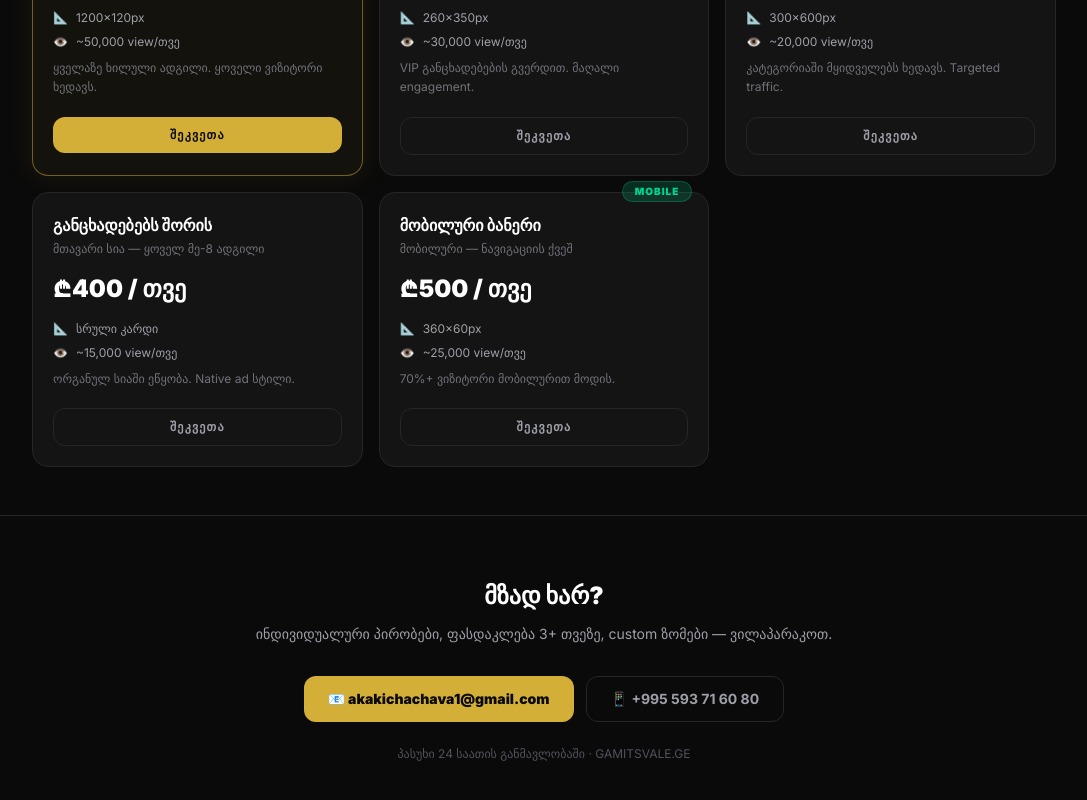
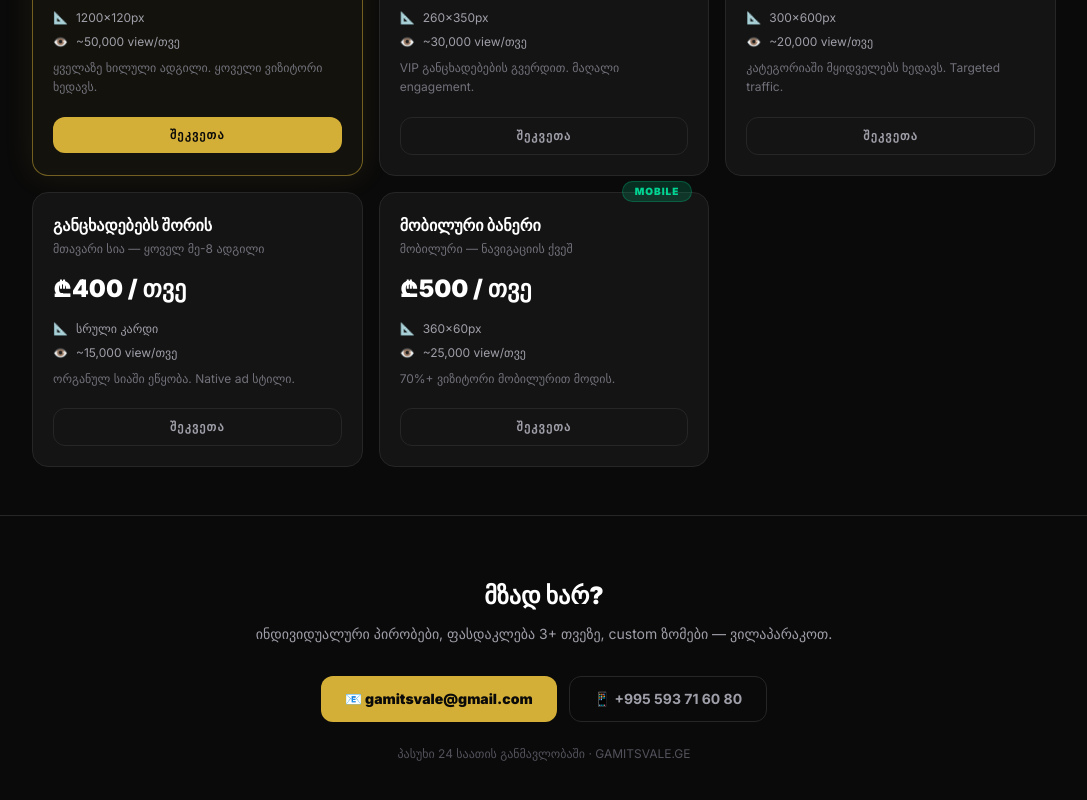
Before and after one commit to AKKK1/gamitsvale-next, a Next.js app: page /advertise in a window 1280 px wide. Shown: the part 1388-2188 px from the top of the page, without its empty margins (96-1183 px from the left). Built offline with nearby package versions, Linux system fonts and the light colour scheme; no server answers.

Commit message:
მაილები შეიცვალა

```diff
--- a/app/about/AboutClient.tsx
+++ b/app/about/AboutClient.tsx
@@ -54,8 +54,8 @@ const CONTACT = [
   {
     icon: <Mail size={18} className="text-gold shrink-0" />,
     label: "მეილი",
-    value: "akakichachava1@gmail.com",
-    href: "mailto:akakichachava1@gmail.com",
+    value: "gamitsvale@gmail.com",
+    href: "mailto:gamitsvale@gmail.com",
     copy: true,
   },
   {
@@ -295,7 +295,7 @@ export default function AboutClient() {
                 name: "GAMITSVALE.GE",
                 url: "https://gamitsvale.ge",
                 description: "საქართველოს პირველი გაცვლის პლატფორმა",
-                email: "akakichachava1@gmail.com",
+                email: "gamitsvale@gmail.com",
                 telephone: "+995593716080",
                 address: {
                   "@type": "PostalAddress",
--- a/app/advertise/page.tsx
+++ b/app/advertise/page.tsx
@@ -306,7 +306,7 @@ export default function AdvertisePage() {
                   </p>
                 </div>
                 <a
-                  href="mailto:akakichachava1@gmail.com?subject=რეკლამის განთავსება — GAMITSVALE.GE"
+                  href="mailto:gamitsvale@gmail.com?subject=რეკლამის განთავსება — GAMITSVALE.GE"
                   className={`block w-full text-center py-2.5 rounded-xl text-xs font-black uppercase tracking-widest transition-all ${
                     zone.highlight
                       ? "bg-gold text-dark hover:brightness-110"
@@ -331,10 +331,10 @@ export default function AdvertisePage() {
           </p>
           <div className="flex flex-col sm:flex-row gap-3 justify-center">
             <a
-              href="mailto:akakichachava1@gmail.com?subject=რეკლამა — GAMITSVALE.GE"
+              href="mailto:gamitsvale@gmail.com?subject=რეკლამა — GAMITSVALE.GE"
               className="flex items-center justify-center gap-2 px-6 py-3 bg-gold text-dark font-black rounded-xl hover:brightness-110 transition-all text-sm"
             >
-              📧 akakichachava1@gmail.com
+              📧 gamitsvale@gmail.com
             </a>
             <a
               href="tel:+995593716080"
--- a/app/privacy/page.tsx
+++ b/app/privacy/page.tsx
@@ -147,7 +147,7 @@ export default function PrivacyPage() {
                   href="mailto:akaki@gamitsvale.ge"
                   className="text-gold hover:underline"
                 >
-                  akaki@gamitsvale.ge
+                  gamitsvale@gmail.com
                 </a>
               </li>
               <li className="flex items-start gap-2">
@@ -184,7 +184,7 @@ export default function PrivacyPage() {
                   href="mailto:akaki@gamitsvale.ge"
                   className="text-gold hover:underline"
                 >
-                  akaki@gamitsvale.ge
+                  gamitsvale@gmail.com
                 </a>
               </p>
               <p>
```
